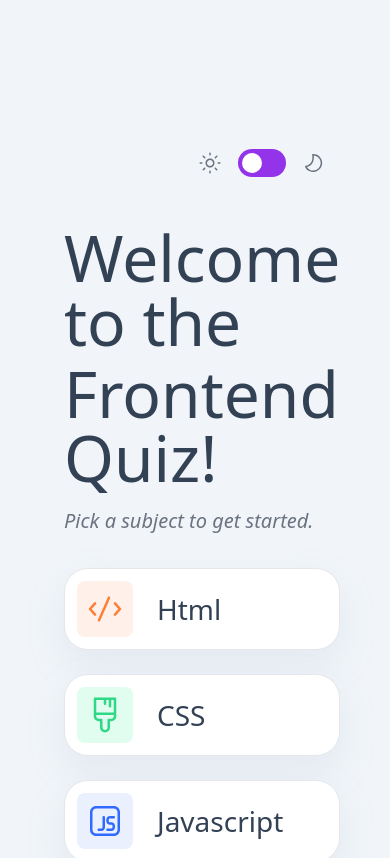
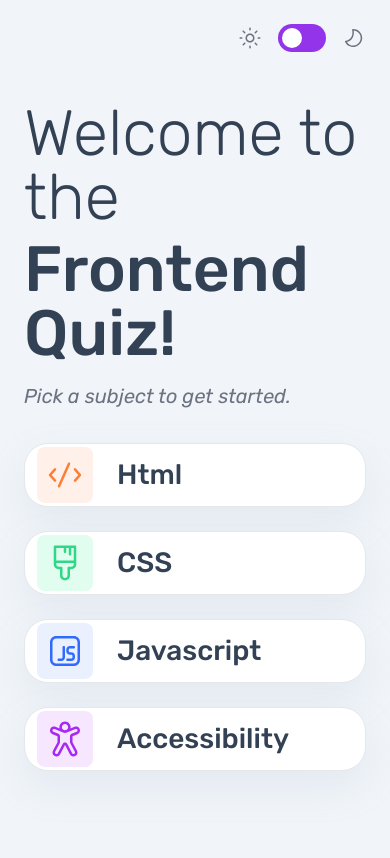
Before and after one commit to JradLouay/quiz-app, a React (Vite) app: page / in a window 390 px wide. Shown: the top 858 px of the page. Built offline with nearby package versions, Linux system fonts and the light colour scheme.

Commit message:
fix spacing and typo for mobile & fix some types

```diff
--- a/src/App.css
+++ b/src/App.css
@@ -8,7 +8,7 @@
 @media (max-width: 1024px) {
   #root {
     @apply w-full;
-    @apply p-16;
+    @apply p-6;
   }
 }
 
--- a/src/components/Button.tsx
+++ b/src/components/Button.tsx
@@ -7,7 +7,7 @@ function Button({ text = "Submit Answer", action }: buttonProps) {
   return (
     <button
       onClick={action}
-      className="w-full gap-2 rounded-3xl border bg-purple-600 p-8 text-[28px] font-medium leading-7 text-white shadow hover:bg-opacity-50 dark:border-none"
+      className="w-full gap-2 rounded-3xl border bg-purple-600 p-8 text-lg font-medium leading-none text-white shadow hover:bg-opacity-50 dark:border-none sm:text-[28px] sm:leading-7"
     >
       {text}
     </button>
--- a/src/components/MenuItem.tsx
+++ b/src/components/MenuItem.tsx
@@ -1,15 +1,7 @@
 import { useContext } from "react";
-import { QuizDispatchContext } from "../context/QuizContext";
+import { QuizDispatchContext, Topic } from "../context/QuizContext";
 
-function MenuItem({ topic }) {
-  const { title, icon } = topic;
-  const dispatch = useContext(QuizDispatchContext);
-  function selectTopic() {
-    dispatch({
-      type: "select_topic",
-      quizTopic: {
-        title: "Bash",
-        icon: (
+const AccessibilityIcon = (
   <svg
     width="56"
     height="56"
@@ -26,7 +18,21 @@ function MenuItem({ topic }) {
       fill="#A729F5"
     />
   </svg>
-        ),
+);
+
+type MenuItemProps = {
+  topic: Topic;
+};
+
+function MenuItem({ topic }: MenuItemProps) {
+  const { title, icon } = topic;
+  const dispatch = useContext(QuizDispatchContext);
+  function selectTopic() {
+    dispatch({
+      type: "select_topic",
+      quizTopic: {
+        title: "Bash",
+        icon: AccessibilityIcon,
       },
     });
     dispatch({
@@ -36,7 +42,7 @@ function MenuItem({ topic }) {
   return (
     <button
       onClick={selectTopic}
-      className="inline-flex items-center justify-start gap-6 rounded-3xl border bg-white p-3 shadow-custom dark:border-none dark:bg-slate-600 dark:shadow-custom_dark md:gap-8 md:p-5"
+      className="group inline-flex max-h-[64px] items-center justify-start gap-6 rounded-3xl border bg-white p-3 shadow-custom dark:border-none dark:bg-slate-600 dark:shadow-custom_dark sm:max-h-[80px] md:gap-8 md:p-5 lg:max-h-[92px]"
     >
       {/* <div className={`h-14 w-14 bg-[${"#FFF1E9"}] rounded-md p-2`}>{icon}</div> */}
       {icon}
--- a/src/components/Question.tsx
+++ b/src/components/Question.tsx
@@ -7,12 +7,12 @@ type QuestionProps = {
 function Question({ question, totalQuestions, questionNumber }: QuestionProps) {
   return (
     <>
-      <div className="flex flex-col gap-[27px]">
+      <div className="flex flex-col gap-3 lg:gap-[27px]">
         {" "}
-        <div className="self-stretch text-xl font-normal leading-[30px] text-gray-500 dark:text-indigo-300">
+        <div className="self-stretch text-sm font-normal leading-none text-gray-500 dark:text-indigo-300 sm:text-xl sm:leading-[30px]">
           Question {questionNumber} of {totalQuestions}
         </div>
-        <div className="self-stretch text-4xl font-medium leading-[43.20px] text-slate-700 dark:text-white">
+        <div className="self-stretch text-xl font-medium text-slate-700 dark:text-white sm:text-4xl sm:leading-[43.20px]">
           {question?.question}
         </div>
       </div>
--- a/src/components/Quiz.tsx
+++ b/src/components/Quiz.tsx
@@ -8,7 +8,7 @@ import ScoreComponent from "./ScoreComponent";
 function Quiz() {
   const quiz = useContext(QuizContext);
   return (
-    <div className={"py-[85px]"}>
+    <div className={"sm:py-[85px]"}>
       {/* <div className="absolute -left-[53%] -top-[50%] -z-50 h-[977px] w-[977px] rounded-full border-[144px] border-[#EDF1F9]" />
       <div className="absolute -bottom-[50%] -right-[53%] -z-50 h-[977px] w-[977px] rounded-full border-[144px] border-[#EDF1F9]" /> */}
 
--- a/src/components/QuizComponent.tsx
+++ b/src/components/QuizComponent.tsx
@@ -40,8 +40,8 @@ function QuizComponent() {
   return (
     <>
       {currentQuestion && data && (
-        <div className="mt-[49px] grid gap-y-8 md:mt-[85px] lg:grid-cols-2">
-          <div className="flex flex-col justify-between gap-10 text-left md:gap-12 lg:max-w-[465px]">
+        <div className="mt-[49px] grid gap-y-10 md:mt-[85px] md:gap-y-16 lg:grid-cols-2">
+          <div className="flex flex-col gap-6 text-left md:gap-12 lg:max-w-[465px] lg:justify-between lg:gap-10">
             <Question
               question={currentQuestion}
               totalQuestions={data.length}
--- a/src/components/QuizTitle.tsx
+++ b/src/components/QuizTitle.tsx
@@ -2,7 +2,7 @@ function QuizTitle({ icon, title }) {
   return (
     <div className="flex items-center justify-start gap-6">
       {icon}
-      <div className="text-[28px] font-medium leading-7 text-slate-700  dark:text-white">
+      <div className="text-lg font-medium leading-[100%] text-slate-700 dark:text-white sm:text-[28px]  sm:leading-7">
         {title}
       </div>
     </div>
--- a/src/components/ResponseItem.tsx
+++ b/src/components/ResponseItem.tsx
@@ -21,7 +21,7 @@ function ResponseItem({
     }
   }
   const buttonClass = classNames({
-    "group px-5 py-[18px] bg-white dark:bg-slate-600 dark:shadow-custom_dark rounded-3xl shadow items-center justify-between flex":
+    "max-h-[64px] sm:max-h-[80px] lg:max-h-[92px] group p-3 lg:px-5 lg:py-[18px] bg-white dark:bg-slate-600 dark:shadow-custom_dark rounded-3xl shadow items-center justify-between flex":
       true,
     "border-[3px] border-purple-600": selected === answer && !showResult,
     "border-[3px] border-emerald-400":
@@ -31,7 +31,7 @@ function ResponseItem({
   });
 
   const questionNumberClass = classNames({
-    "rounded-md text-gray-500 bg-slate-100 h-14 w-14 flex justify-center items-center text-[28px] font-medium leading-7":
+    "rounded-md text-gray-500 bg-slate-100 h-10 w-10 sm:h-[56px] sm:w-[56px] flex justify-center items-center text-lg sm:text-[28px] font-medium":
       true,
     "!bg-purple-600 text-white": selected === answer && !showResult,
     "text-gray-500": !selected === answer,
@@ -46,7 +46,7 @@ function ResponseItem({
     <button onClick={() => itemClick(answer)} className={buttonClass}>
       <div className="flex items-center gap-8">
         <div className={questionNumberClass}>A</div>
-        <p className="text-[28px] font-medium leading-7 text-slate-700 dark:text-white">
+        <p className="font-medium leading-7 text-slate-700 dark:text-white">
           {answer.answer}
         </p>
       </div>
--- a/src/components/ResponseList.tsx
+++ b/src/components/ResponseList.tsx
@@ -44,7 +44,7 @@ function ResponseList({
 
   return (
     <>
-      <div className="flex flex-col gap-6 lg:max-w-[564px]">
+      <div className="flex flex-col gap-3 md:gap-6 lg:max-w-[564px]">
         <div className="flex flex-col gap-8">
           <div className="flex flex-col gap-6">
             {answers.map(function (answer: Answer, index) {
@@ -58,10 +58,8 @@ function ResponseList({
                 />
               );
             })}
-          </div>
-        </div>
-      </div>
-      <div className="lg:col-start-2">
+            <div className="md:pt-2">
+              {" "}
               {!lastQuestion &&
                 (showResult && userAnswer ? (
                   <Button text="Next Question" action={nextQuestion} />
@@ -74,6 +72,11 @@ function ResponseList({
                 ) : (
                   <Button text="Submit Answer" action={checkAnswer} />
                 ))}
+            </div>
+          </div>
+        </div>
+      </div>
+      <div className="lg:col-start-2">
         {!userAnswer && showErrorMsg && (
           <div className="inline-flex items-center justify-start gap-2">
             <svg
--- a/src/context/QuizContext.tsx
+++ b/src/context/QuizContext.tsx
@@ -6,7 +6,7 @@ type Quiz = {
   length: number;
   finished: boolean | null;
 };
-type Topic = {
+export type Topic = {
   title: string;
   // give it type any because i don't know how this will be handled
   // eslint-disable-next-line @typescript-eslint/no-explicit-any
--- a/src/index.css
+++ b/src/index.css
@@ -1,8 +1,8 @@
+@import url("https://fonts.googleapis.com/css2?family=Rubik:ital,wght@0,300;0,400;0,500;1,300;1,400&display=swap");
+
 @tailwind base;
 @tailwind components;
 @tailwind utilities;
-
-@import url("https://fonts.googleapis.com/css2?family=Rubik:ital,wght@0,300;0,400;0,500;1,300;1,400&display=swap");
 
 :root {
   /* font-family: "Rubik", sans-serif; */
@@ -20,6 +20,19 @@
   -moz-osx-font-smoothing: grayscale;
 }
 
+html {
+  -webkit-box-sizing: border-box;
+  -moz-box-sizing: border-box;
+  box-sizing: border-box;
+}
+*,
+*:before,
+*:after {
+  -webkit-box-sizing: inherit;
+  -moz-box-sizing: inherit;
+  box-sizing: inherit;
+}
+
 body {
   box-sizing: border-box;
   margin: 0;
```
Lines whose indentation alone changed are shown as unchanged.
